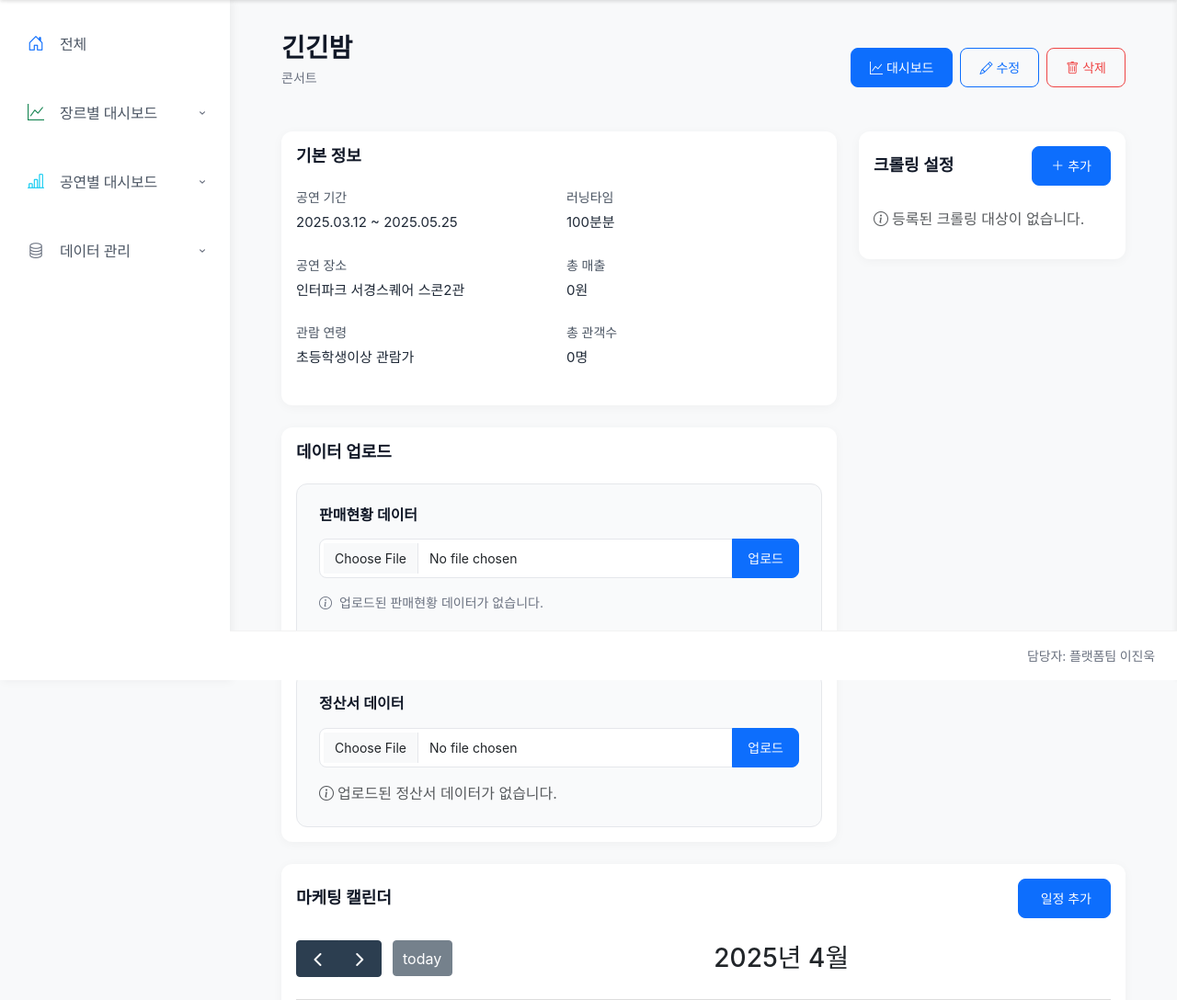
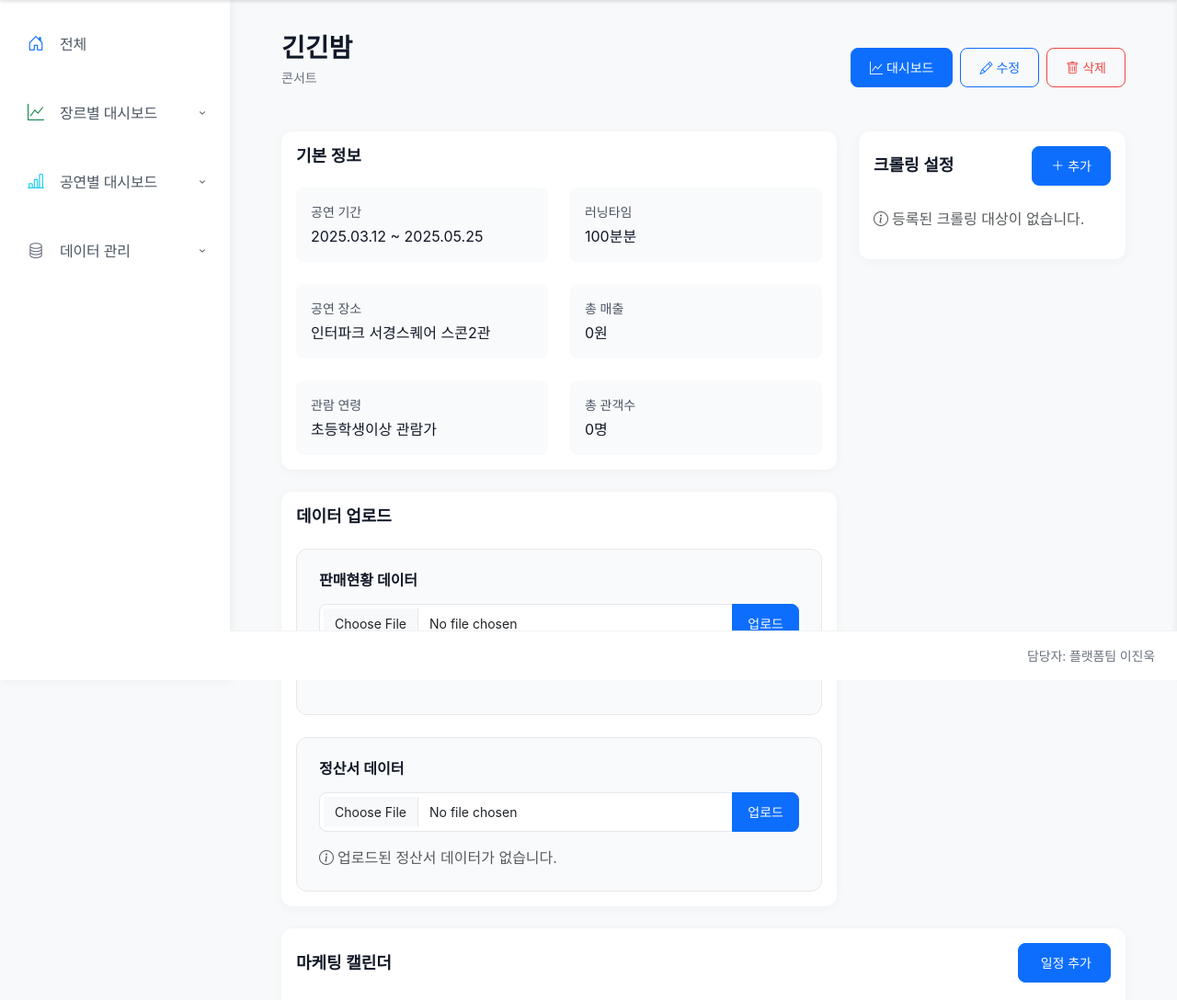
Before and after one commit to ts-agent/library-ai-agent, a Django app: page /data_analysis/performances/1/ in a window 1280 px wide. Shown: the part 60-1148 px from the top of the page at 92% size. Run offline with Django 5.2, Linux system fonts and the light colour scheme; a user stored in the database is signed in; data comes from the database, SQL or seed files in the repository; data that the repository does not hold is empty; some web fonts are replaced.

Commit message:
UI: 데이터 관리 > 공연 관리 > 공연 상세 UI 고도화

```diff
--- a/data_analysis/templates/data_analysis/performance/detail.html
+++ b/data_analysis/templates/data_analysis/performance/detail.html
@@ -285,6 +285,56 @@
             padding: 0.5rem 1rem;
         }
     }
+
+    /* Info Group Styles */
+    .info-group {
+        background-color: #F9FAFB;
+        padding: 1rem;
+        border-radius: 8px;
+        transition: all 0.2s ease-in-out;
+    }
+
+    .info-group:hover {
+        background-color: #F3F4F6;
+        transform: translateY(-1px);
+    }
+
+    .info-label {
+        font-weight: 500;
+        color: #4B5563;
+        font-size: 0.875rem;
+    }
+
+    .info-value {
+        color: #111827;
+        font-size: 1rem;
+        margin-bottom: 0;
+    }
+
+    /* Poster Container Styles */
+    .poster-container {
+        border-radius: 12px;
+        overflow: hidden;
+        box-shadow: 0 4px 6px -1px rgba(0, 0, 0, 0.1), 0 2px 4px -1px rgba(0, 0, 0, 0.06);
+        transition: all 0.2s ease-in-out;
+    }
+
+    .poster-container:hover {
+        box-shadow: 0 10px 15px -3px rgba(0, 0, 0, 0.1), 0 4px 6px -2px rgba(0, 0, 0, 0.05);
+        transform: translateY(-2px);
+    }
+
+    /* Responsive Adjustments */
+    @media (max-width: 768px) {
+        .info-group {
+            margin-bottom: 1rem;
+        }
+
+        .poster-container {
+            max-width: 300px;
+            margin: 0 auto 2rem;
+        }
+    }
 </style>
 {% endblock %}
 
@@ -315,11 +365,11 @@
             <div class="card mb-4">
                 <div class="card-body">
                     <h5 class="card-title">기본 정보</h5>
-                    <div class="row g-3">
+                    <div class="row">
                         <!-- 포스터 이미지 -->
                         {% if performance.poster %}
-                        <div class="col-md-4 mb-3">
-                            <div class="poster-container" style="max-width: 300px;">
+                        <div class="col-md-4 mb-3 mb-md-0">
+                            <div class="poster-container">
                                 <img src="{{ performance.poster.url }}"
                                      alt="{{ performance.name }} 포스터"
                                      class="img-fluid rounded shadow-sm"
@@ -328,25 +378,43 @@
                         </div>
                         {% endif %}
 
-                        <div class="col-md-{% if performance.poster %}8{% else %}6{% endif %}">
-                            <p class="info-label">공연 기간</p>
+                        <!-- 공연 정보 -->
+                        <div class="col-md-{% if performance.poster %}8{% else %}12{% endif %}">
+                            <div class="row g-4">
+                                <div class="col-md-6">
+                                    <div class="info-group">
+                                        <p class="info-label mb-1">공연 기간</p>
                                         <p class="info-value">{{ performance.start_date|date:"Y.m.d" }} ~ {{ performance.end_date|date:"Y.m.d" }}</p>
+                                    </div>
 
-                            <p class="info-label">공연 장소</p>
+                                    <div class="info-group mt-4">
+                                        <p class="info-label mb-1">공연 장소</p>
                                         <p class="info-value">{{ performance.venue }}</p>
+                                    </div>
 
-                            <p class="info-label">관람 연령</p>
+                                    <div class="info-group mt-4">
+                                        <p class="info-label mb-1">관람 연령</p>
                                         <p class="info-value">{{ performance.age_limit }}</p>
                                     </div>
+                                </div>
+
                                 <div class="col-md-6">
-                            <p class="info-label">러닝타임</p>
+                                    <div class="info-group">
+                                        <p class="info-label mb-1">러닝타임</p>
                                         <p class="info-value">{{ performance.running_time }}분</p>
+                                    </div>
 
-                            <p class="info-label">총 매출</p>
+                                    <div class="info-group mt-4">
+                                        <p class="info-label mb-1">총 매출</p>
                                         <p class="info-value">{{ performance.total_sales|intcomma }}원</p>
+                                    </div>
 
-                            <p class="info-label">총 관객수</p>
+                                    <div class="info-group mt-4">
+                                        <p class="info-label mb-1">총 관객수</p>
                                         <p class="info-value">{{ performance.total_audience|intcomma }}명</p>
+                                    </div>
+                                </div>
+                            </div>
                         </div>
                     </div>
                 </div>
```
Lines whose indentation alone changed are shown as unchanged.
